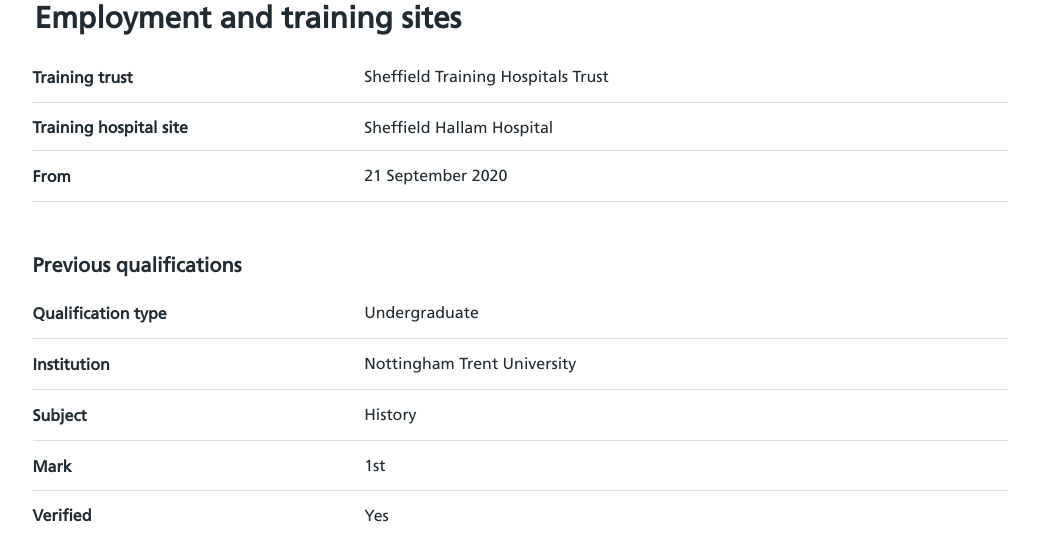
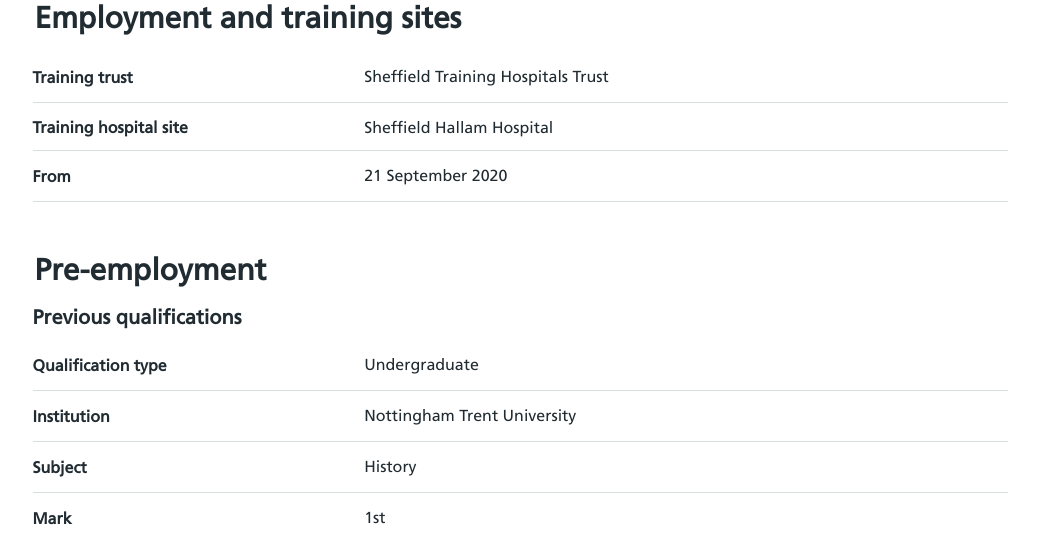
Before and after one commit to torchbox/NSHCS-TMS, a Python web app: template templates/details-view.html in a window 1280 px wide. Shown: the part 2244-2778 px from the top of the page, without its empty margins (120-1159 px from the left). Run offline with Jinja, Linux system fonts and the light colour scheme; the template is opened without the code that fills it, so the values that code supplies are empty.

Commit message:
Fix more headings

```diff
--- a/templates/details-view.html
+++ b/templates/details-view.html
@@ -284,7 +284,7 @@
 
                      <!-- Pre-employment -->
                     <div class="form__fieldset">
-
+                        <legend class="form__legend">Pre-employment</legend>
                         <p class="form__sub-legend">Previous qualifications</p>
 
                         <div class="form__item">
```
